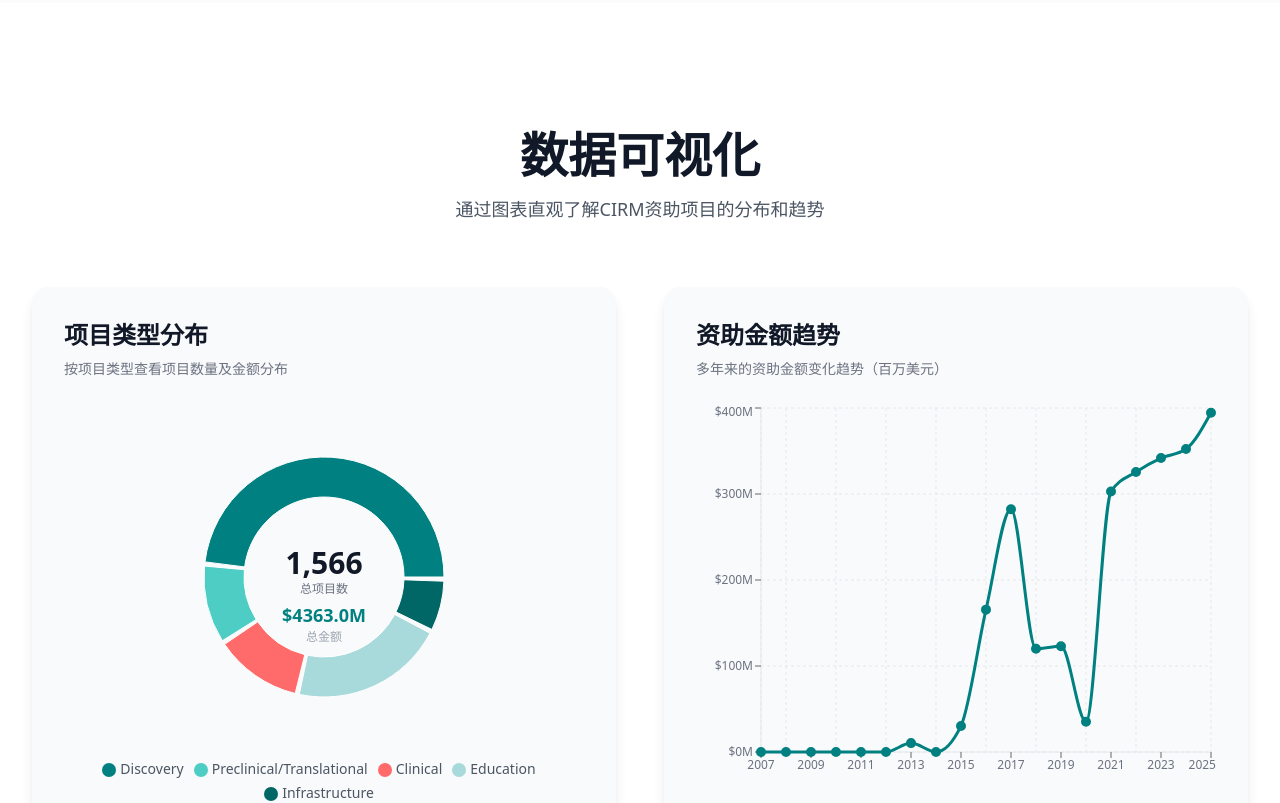
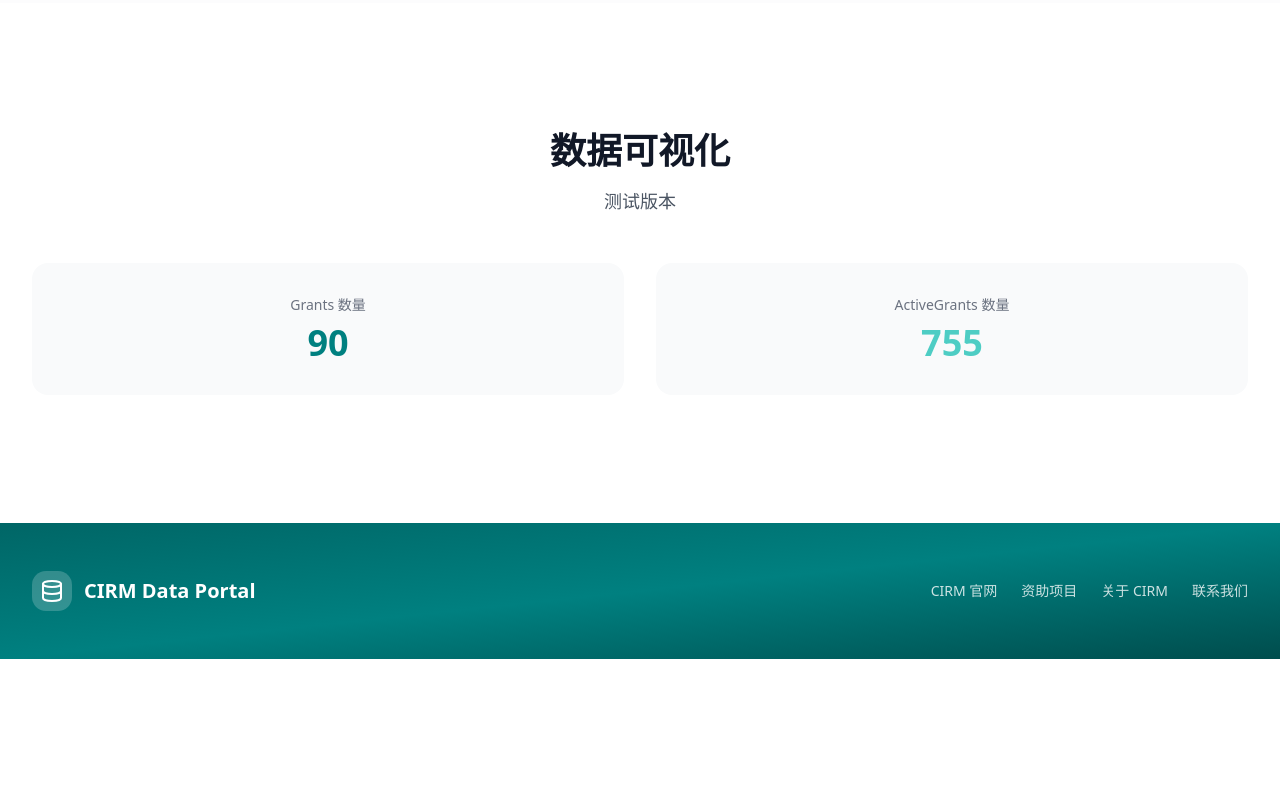
Before and after one commit to yuanyuan7500-gif/cirm-data, a React (Vite) app: page / in a window 1280 px wide. Shown: the part 1420-2223 px from the top of the page. After the commit the page ends 2079 px from the top, so only its background shows below. Built offline with nearby package versions, Linux system fonts and the light colour scheme.

Commit message:
Update ChartsSection.tsx
测试

```diff
--- a/src/sections/ChartsSection.tsx
+++ b/src/sections/ChartsSection.tsx
@@ -1,19 +1,6 @@
 import { useEffect, useRef } from 'react';
 import { gsap } from 'gsap';
 import { ScrollTrigger } from 'gsap/ScrollTrigger';
-import {
-  PieChart,
-  Pie,
-  Cell,
-  ResponsiveContainer,
-  Tooltip,
-  Legend,
-  LineChart,
-  Line,
-  XAxis,
-  YAxis,
-  CartesianGrid,
-} from 'recharts';
 import type { CIRMData } from '@/types';
 
 gsap.registerPlugin(ScrollTrigger);
@@ -22,41 +9,23 @@ interface ChartsSectionProps {
   data: CIRMData;
 }
 
-const COLORS = ['#008080', '#4ECDC4', '#FF6B6B', '#A8DADC', '#066', '#004D4D'];
-
 export function ChartsSection({ data }: ChartsSectionProps) {
   const sectionRef = useRef<HTMLDivElement>(null);
-  const pieRef = useRef<HTMLDivElement>(null);
-  const lineRef = useRef<HTMLDivElement>(null);
 
   useEffect(() => {
+    if (!sectionRef.current) return;
+
     const ctx = gsap.context(() => {
       gsap.fromTo(
-        pieRef.current,
-        { opacity: 0, x: -50 },
+        sectionRef.current,
+        { opacity: 0, y: 30 },
         {
           opacity: 1,
-          x: 0,
-          duration: 1,
+          y: 0,
+          duration: 0.8,
           ease: 'expo.out',
           scrollTrigger: {
-            trigger: pieRef.current,
-            start: 'top 80%',
-          },
-        }
-      );
-
-      gsap.fromTo(
-        lineRef.current,
-        { opacity: 0, x: 50 },
-        {
-          opacity: 1,
-          x: 0,
-          duration: 1,
-          delay: 0.2,
-          ease: 'expo.out',
-          scrollTrigger: {
-            trigger: lineRef.current,
+            trigger: sectionRef.current,
             start: 'top 80%',
           },
         }
@@ -66,234 +35,32 @@ export function ChartsSection({ data }: ChartsSectionProps) {
     return () => ctx.revert();
   }, []);
 
-  // 饼图数据 - 从 data.grants 计算（资助类型级别）
-  const pieData = (() => {
-    const stats: Record<string, { projects: number; amount: number }> = {};
+  // 安全检查
+  if (!data) {
+    return <div className="py-20 text-center text-gray-500">数据加载中...</div>;
+  }
 
-    data.grants.forEach((grant) => {
-      let type = grant.programType;
-
-      // 合并 Preclinical 相关类型
-      if (type === 'Preclinical' || type === 'Translational') {
-        type = 'Preclinical/Translational';
-      }
-
-      if (!stats[type]) {
-        stats[type] = { projects: 0, amount: 0 };
-      }
-      stats[type].projects += grant.totalAwards || 0;
-      stats[type].amount += grant.awardValue || 0;
-    });
-
-    const typeOrder = ['Discovery', 'Preclinical/Translational', 'Clinical', 'Education', 'Infrastructure'];
-    return Object.entries(stats)
-      .sort((a, b) => {
-        const indexA = typeOrder.indexOf(a[0]);
-        const indexB = typeOrder.indexOf(b[0]);
-        if (indexA === -1 && indexB === -1) return a[0].localeCompare(b[0]);
-        if (indexA === -1) return 1;
-        if (indexB === -1) return -1;
-        return indexA - indexB;
-      })
-      .map(([name, stat]) => ({
-        name,
-        value: stat.projects,
-        amount: stat.amount,
-      }));
-  })();
-
-  const totalProjects = pieData.reduce((sum, item) => sum + item.value, 0);
-  const totalAmount = pieData.reduce((sum, item) => sum + item.amount, 0);
-
-  // 折线图数据 - 从 data.activeGrants 计算（具体项目级别）
-  const yearlyData = (() => {
-    const stats: Record<string, { amount: number; count: number }> = {};
-
-    data.activeGrants.forEach((grant) => {
-      if (!grant.icocApproval || grant.icocApproval === 'NaT') return;
-
-      const date = new Date(grant.icocApproval);
-      const year = date.getFullYear().toString();
-
-      if (isNaN(date.getTime())) return;
-      if (parseInt(year) < 2007 || parseInt(year) > 2025) return;
-
-      if (!stats[year]) {
-        stats[year] = { amount: 0, count: 0 };
-      }
-      stats[year].amount += grant.awardValue || 0;
-      stats[year].count += 1;
-    });
-
-    for (let y = 2007; y <= 2025; y++) {
-      const year = y.toString();
-      if (!stats[year]) {
-        stats[year] = { amount: 0, count: 0 };
-      }
-    }
-
-    return Object.entries(stats)
-      .sort(([a], [b]) => parseInt(a) - parseInt(b))
-      .map(([year, stat]) => ({
-        year,
-        amount: stat.amount / 1000000,
-        count: stat.count,
-      }));
-  })();
-
-  const PieTooltip = ({ active, payload }: any) => {
-    if (active && payload && payload.length) {
-      const data = payload[0].payload;
-      const percentage = ((data.value / totalProjects) * 100).toFixed(1);
-      const avgAmount = data.amount / data.value;
-      return (
-        <div className="bg-white p-4 rounded-lg shadow-lg border border-gray-100">
-          <p className="font-bold text-gray-900 text-lg mb-2">{data.name}</p>
-          <div className="space-y-1 text-sm">
-            <p className="text-[#008080]">
-              <span className="font-medium">项目数:</span> {data.value?.toLocaleString()}
-              <span className="text-gray-500"> ({percentage}%)</span>
-            </p>
-            <p className="text-[#4ECDC4]">
-              <span className="font-medium">资助金额:</span> ${(data.amount / 1000000).toFixed(1)}M
-            </p>
-            <p className="text-gray-500">
-              <span className="font-medium">平均金额:</span> ${(avgAmount / 1000000).toFixed(2)}M/项目
-            </p>
-          </div>
-        </div>
-      );
-    }
-    return null;
-  };
-
-  const LineTooltip = ({ active, payload, label }: any) => {
-    if (active && payload && payload.length) {
-      const data = payload[0].payload;
-      return (
-        <div className="bg-white p-3 rounded-lg shadow-lg border border-gray-100">
-          <p className="font-semibold text-gray-900">{label}</p>
-          <p className="text-[#008080]">
-            项目数: {data.count?.toLocaleString()}
-          </p>
-          <p className="text-[#4ECDC4]">
-            金额: ${data.amount?.toFixed(1)}M
-          </p>
-        </div>
-      );
-    }
-    return null;
-  };
+  const grantsCount = data.grants?.length || 0;
+  const activeGrantsCount = data.activeGrants?.length || 0;
 
   return (
     <section ref={sectionRef} className="py-20 sm:py-32 bg-white">
       <div className="max-w-7xl mx-auto px-4 sm:px-6 lg:px-8">
-        <div className="text-center mb-12 sm:mb-16">
-          <h2 className="text-3xl sm:text-4xl lg:text-5xl font-bold text-gray-900 mb-4">
+        <div className="text-center mb-12">
+          <h2 className="text-3xl sm:text-4xl font-bold text-gray-900 mb-4">
             数据可视化
           </h2>
-          <p className="text-lg text-gray-600 max-w-2xl mx-auto">
-            通过图表直观了解CIRM资助项目的分布和趋势
-          </p>
+          <p className="text-lg text-gray-600">测试版本</p>
         </div>
 
-        <div className="grid grid-cols-1 lg:grid-cols-2 gap-8 lg:gap-12">
-          {/* 项目类型分布 - 从 data.grants */}
-          <div
-            ref={pieRef}
-            className="bg-gray-50 rounded-2xl p-6 sm:p-8 shadow-lg"
-          >
-            <h3 className="text-xl sm:text-2xl font-bold text-gray-900 mb-2">
-              项目类型分布
-            </h3>
-            <p className="text-sm text-gray-500 mb-6">
-              按项目类型查看项目数量及金额分布
-            </p>
-            <div className="h-80 sm:h-96 relative">
-              <ResponsiveContainer width="100%" height="100%">
-                <PieChart>
-                  <Pie
-                    data={pieData}
-                    cx="50%"
-                    cy="50%"
-                    innerRadius={80}
-                    outerRadius={120}
-                    paddingAngle={2}
-                    dataKey="value"
-                    animationBegin={0}
-                    animationDuration={1500}
-                  >
-                    {pieData.map((_entry, index) => (
-                      <Cell
-                        key={`cell-${index}`}
-                        fill={COLORS[index % COLORS.length]}
-                      />
-                    ))}
-                  </Pie>
-                  <Tooltip content={<PieTooltip />} />
-                  <Legend
-                    verticalAlign="bottom"
-                    height={36}
-                    formatter={(value) => (
-                      <span className="text-sm text-gray-600">{value}</span>
-                    )}
-                    wrapperStyle={{ paddingTop: '10px' }}
-                  />
-                </PieChart>
-              </ResponsiveContainer>
-              <div className="absolute inset-0 flex items-center justify-center pointer-events-none">
-                <div className="text-center">
-                  <p className="text-3xl font-bold text-gray-900">
-                    {totalProjects.toLocaleString()}
-                  </p>
-                  <p className="text-xs text-gray-500">总项目数</p>
-                  <p className="text-lg font-semibold text-[#008080] mt-1">
-                    ${(totalAmount / 1000000).toFixed(1)}M
-                  </p>
-                  <p className="text-xs text-gray-400">总金额</p>
-                </div>
-              </div>
-            </div>
+        <div className="grid grid-cols-2 gap-8">
+          <div className="bg-gray-50 rounded-2xl p-8 text-center">
+            <p className="text-sm text-gray-500 mb-2">Grants 数量</p>
+            <p className="text-4xl font-bold text-[#008080]">{grantsCount}</p>
           </div>
-
-          {/* 资助金额趋势 - 从 data.activeGrants */}
-          <div
-            ref={lineRef}
-            className="bg-gray-50 rounded-2xl p-6 sm:p-8 shadow-lg"
-          >
-            <h3 className="text-xl sm:text-2xl font-bold text-gray-900 mb-2">
-              资助金额趋势
-            </h3>
-            <p className="text-sm text-gray-500 mb-6">
-              多年来的资助金额变化趋势（百万美元）
-            </p>
-            <div className="h-80 sm:h-96">
-              <ResponsiveContainer width="100%" height="100%">
-                <LineChart data={yearlyData}>
-                  <CartesianGrid strokeDasharray="3 3" stroke="#e5e7eb" />
-                  <XAxis
-                    dataKey="year"
-                    tick={{ fill: '#6b7280', fontSize: 12 }}
-                    axisLine={{ stroke: '#e5e7eb' }}
-                  />
-                  <YAxis
-                    tick={{ fill: '#6b7280', fontSize: 12 }}
-                    axisLine={{ stroke: '#e5e7eb' }}
-                    tickFormatter={(value) => `$${value}M`}
-                  />
-                  <Tooltip content={<LineTooltip />} />
-                  <Line
-                    type="monotone"
-                    dataKey="amount"
-                    stroke="#008080"
-                    strokeWidth={3}
-                    dot={{ fill: '#008080', strokeWidth: 2, r: 4 }}
-                    activeDot={{ r: 6, fill: '#FF6B6B' }}
-                    animationDuration={2000}
-                  />
-                </LineChart>
-              </ResponsiveContainer>
-            </div>
+          <div className="bg-gray-50 rounded-2xl p-8 text-center">
+            <p className="text-sm text-gray-500 mb-2">ActiveGrants 数量</p>
+            <p className="text-4xl font-bold text-[#4ECDC4]">{activeGrantsCount}</p>
           </div>
         </div>
       </div>
```
